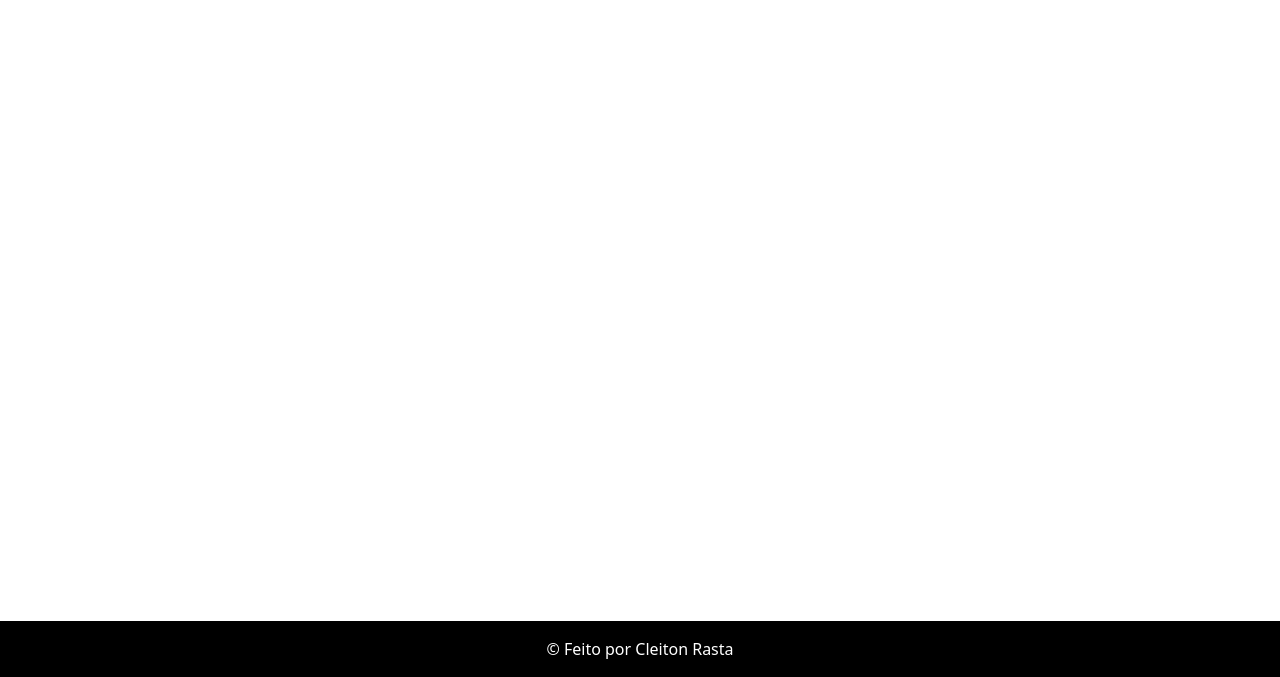
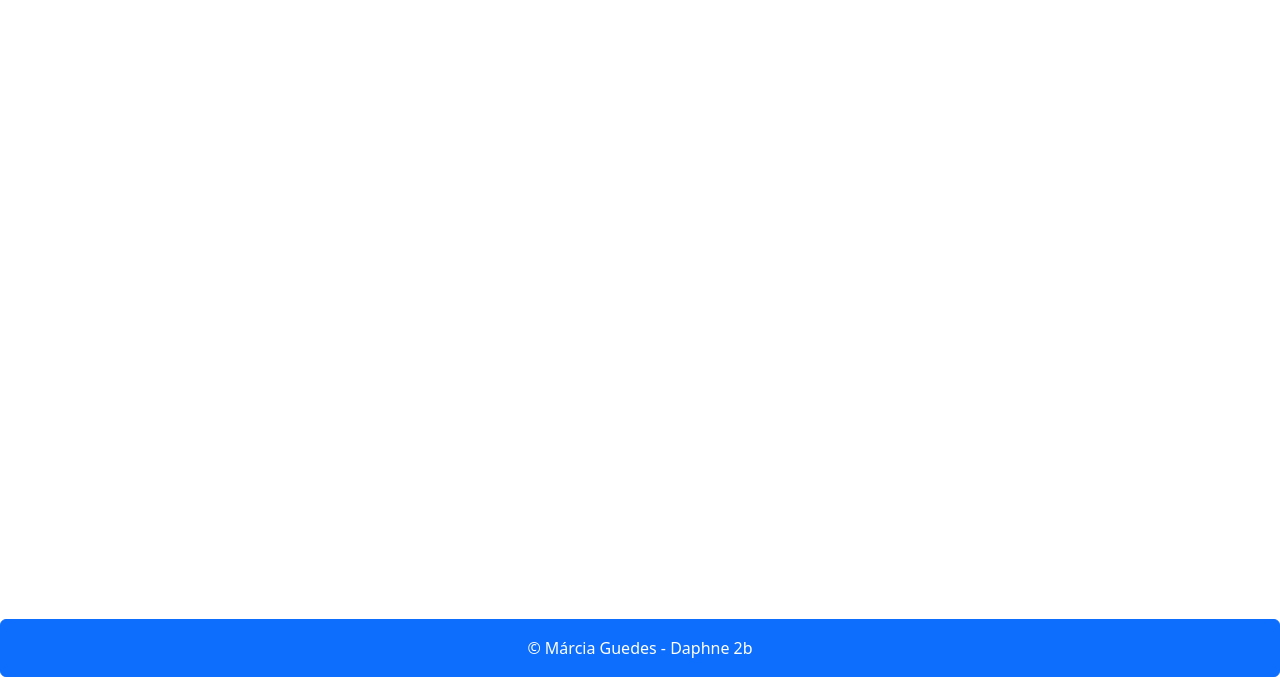
Before and after one commit to Marrypierce/MeuSiteDap, a plain HTML site: page comentario.html in a window 1280 px wide. Shown: the part 123-800 px from the top of the page. Drawn offline with nearby package versions, Linux system fonts and the light colour scheme.

Commit message:
Update comentario.html

```diff
--- a/comentario.html
+++ b/comentario.html
@@ -35,9 +35,8 @@
         <div class="fb-comments" data-href="https://victorehzz.github.io/MeuNovoSite-vitu-2b/" data-width="90" data-numposts="5"></div>
 
     </main>
-    <footer class="bg-black text-white text-center py-3">
-        &#0169 Feito por Cleiton Rasta
+   <footer class = "btn btn-primary text-red text-center py-3">
+        &#169 Márcia Guedes - Daphne 2b
     </footer>
-
 </body>
 </html>
```
